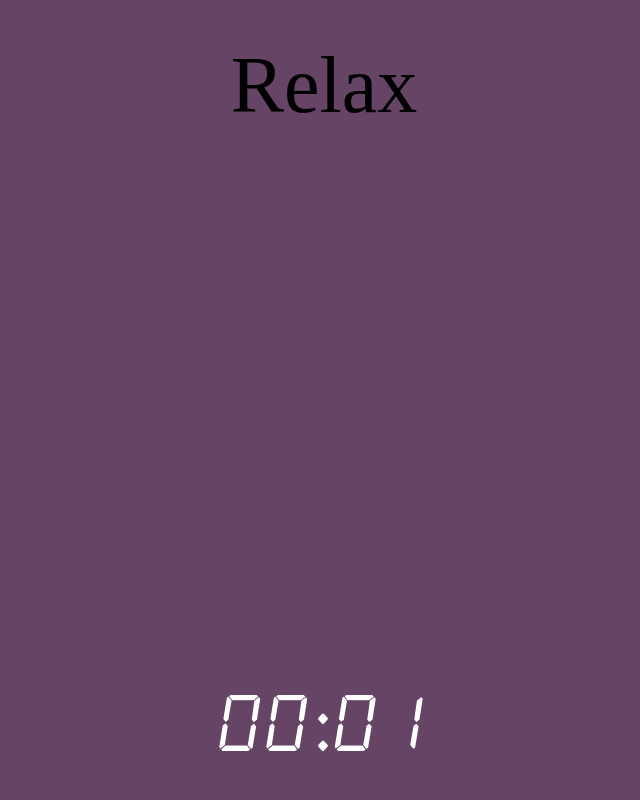
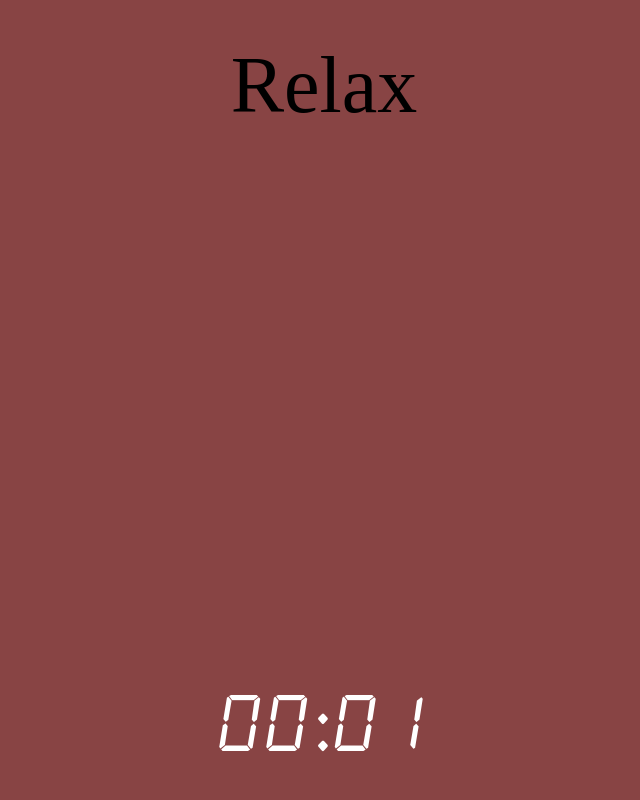
Before and after one commit to brian-stovall/melanzana, a plain HTML site: page index.html in a window 1280 px wide. Shown: the whole page, without its empty margins (316-956 px from the left). Drawn offline with Linux system fonts and the light colour scheme.

Commit message:
made some color choices and set up a weak preloader

```diff
--- a/index.html
+++ b/index.html
@@ -8,7 +8,7 @@
 	<link rel='shortcut icon' href='assets/favicon.png'>
 </head>
 <body>
-	<div id='topWords' class='display'></div>
+	<div id='topWords' class='display preload'></div>
 	<div id='clockPanel' class='display'></div>
 </body>
 </html>
--- a/melanzana.css
+++ b/melanzana.css
@@ -1,3 +1,8 @@
+/*preload*/
+.preload {
+	background: url('assets/eggplant.png') no-repeat -9999px -9999px;
+}
+
 html {
 	box-sizing: border-box;
 	height:100vh;
--- a/melanzana.js
+++ b/melanzana.js
@@ -21,8 +21,8 @@ document.addEventListener('DOMContentLoaded', () => {
 		topWords.textContent = (style === 'work') ? 'Work' : 'Relax';
 
 		//style everything appropriately
-		topWords.style.color = (style === 'work') ? '#a03' : 'black';
-		document.body.style['background-color'] = (style === 'work') ? 'black' : '#646';
+		topWords.style.color = (style === 'work') ? 'black' : 'black';
+		document.body.style['background-color'] = (style === 'work') ? '#488' : '#844';
 
 		//draw the initial image and get a reference to the mask
 		var mask = drawPic(picAddr);
```
